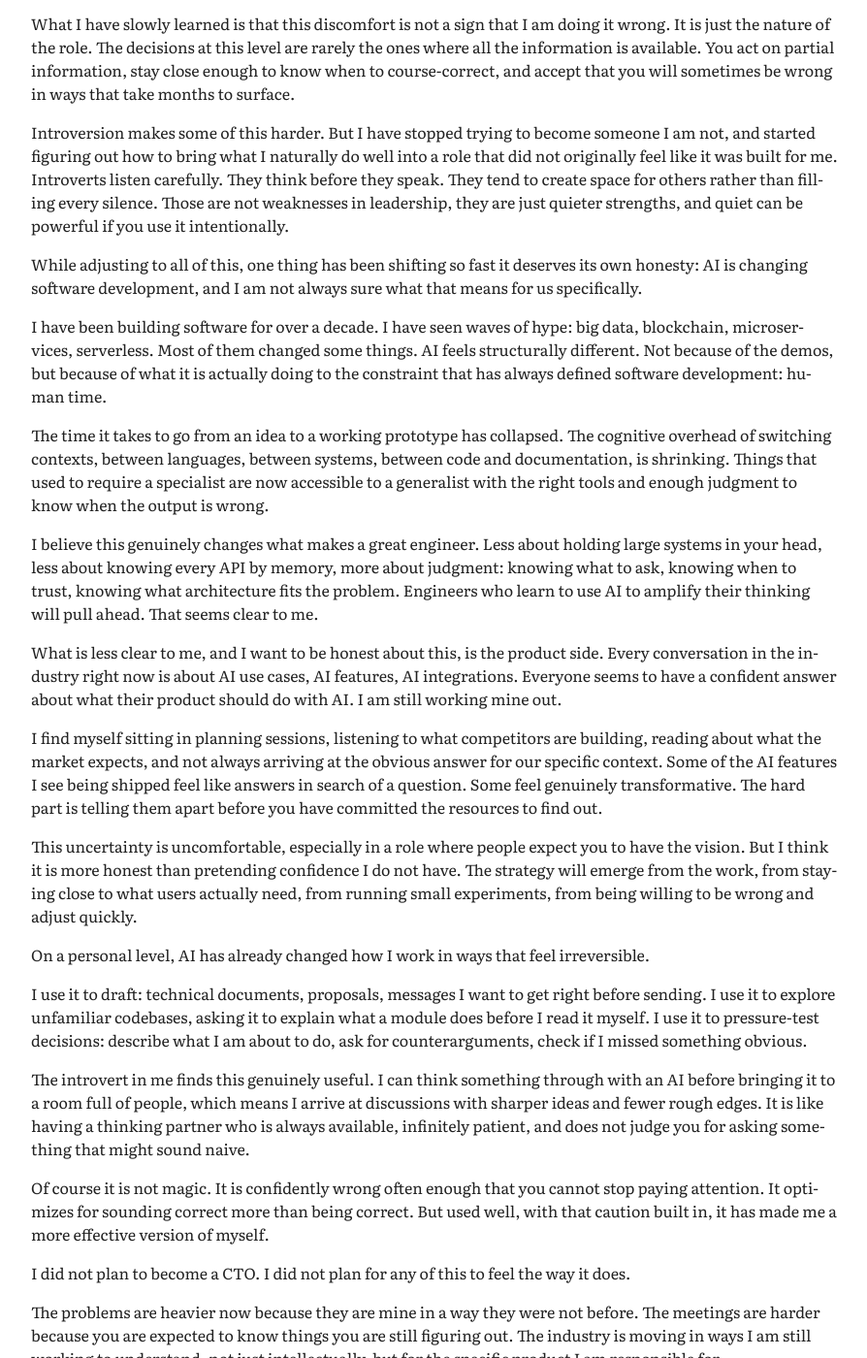
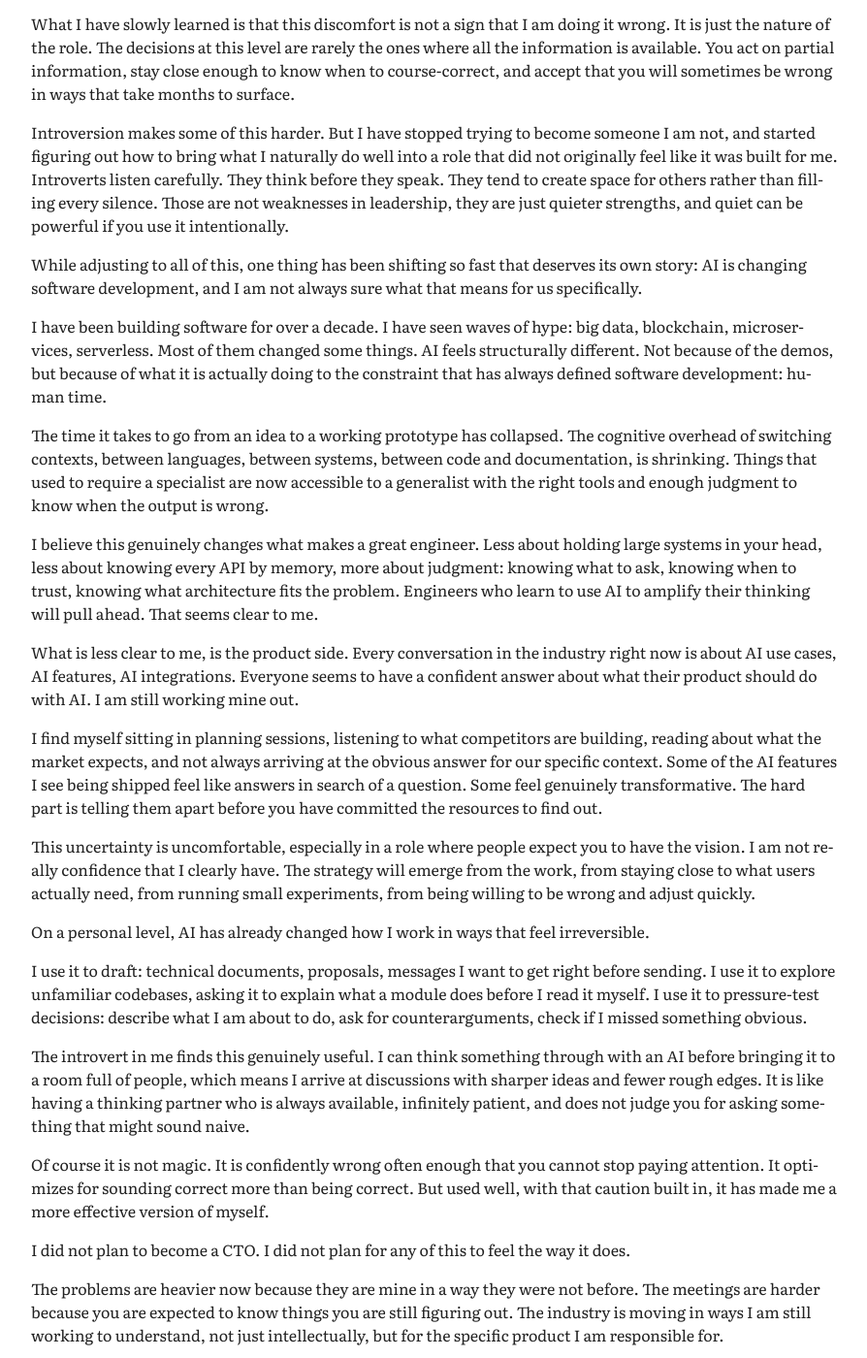
Before and after one commit to whatvn/whatvn.github.io, a Jekyll site: the page built from writing/_posts/2026-04-12-becoming-cto-by-accident.md, in a window 1280 px wide and 1400 px high, scrolled down 1298 px. Shown: the whole window at 97% size, without its empty margins (192-1086 px from the left). Built offline with Jekyll 4.4.1, drawn with Linux system fonts in a browser that asks for light colours; nearby versions of some CDN libraries.

Commit message:
make it more clear

```diff
--- a/writing/_posts/2026-04-12-becoming-cto-by-accident.md
+++ b/writing/_posts/2026-04-12-becoming-cto-by-accident.md
@@ -29,7 +29,7 @@ What I have slowly learned is that this discomfort is not a sign that I am doing
 
 Introversion makes some of this harder. But I have stopped trying to become someone I am not, and started figuring out how to bring what I naturally do well into a role that did not originally feel like it was built for me. Introverts listen carefully. They think before they speak. They tend to create space for others rather than filling every silence. Those are not weaknesses in leadership, they are just quieter strengths, and quiet can be powerful if you use it intentionally.
 
-While adjusting to all of this, one thing has been shifting so fast it deserves its own honesty: AI is changing software development, and I am not always sure what that means for us specifically.
+While adjusting to all of this, one thing has been shifting so fast that deserves its own story: AI is changing software development, and I am not always sure what that means for us specifically.
 
 I have been building software for over a decade. I have seen waves of hype: big data, blockchain, microservices, serverless. Most of them changed some things. AI feels structurally different. Not because of the demos, but because of what it is actually doing to the constraint that has always defined software development: human time.
 
@@ -37,11 +37,11 @@ The time it takes to go from an idea to a working prototype has collapsed. The c
 
 I believe this genuinely changes what makes a great engineer. Less about holding large systems in your head, less about knowing every API by memory, more about judgment: knowing what to ask, knowing when to trust, knowing what architecture fits the problem. Engineers who learn to use AI to amplify their thinking will pull ahead. That seems clear to me.
 
-What is less clear to me, and I want to be honest about this, is the product side. Every conversation in the industry right now is about AI use cases, AI features, AI integrations. Everyone seems to have a confident answer about what their product should do with AI. I am still working mine out.
+What is less clear to me, is the product side. Every conversation in the industry right now is about AI use cases, AI features, AI integrations. Everyone seems to have a confident answer about what their product should do with AI. I am still working mine out.
 
 I find myself sitting in planning sessions, listening to what competitors are building, reading about what the market expects, and not always arriving at the obvious answer for our specific context. Some of the AI features I see being shipped feel like answers in search of a question. Some feel genuinely transformative. The hard part is telling them apart before you have committed the resources to find out.
 
-This uncertainty is uncomfortable, especially in a role where people expect you to have the vision. But I think it is more honest than pretending confidence I do not have. The strategy will emerge from the work, from staying close to what users actually need, from running small experiments, from being willing to be wrong and adjust quickly.
+This uncertainty is uncomfortable, especially in a role where people expect you to have the vision. I am not really confidence that I clearly have. The strategy will emerge from the work, from staying close to what users actually need, from running small experiments, from being willing to be wrong and adjust quickly.
 
 On a personal level, AI has already changed how I work in ways that feel irreversible.
 
```
